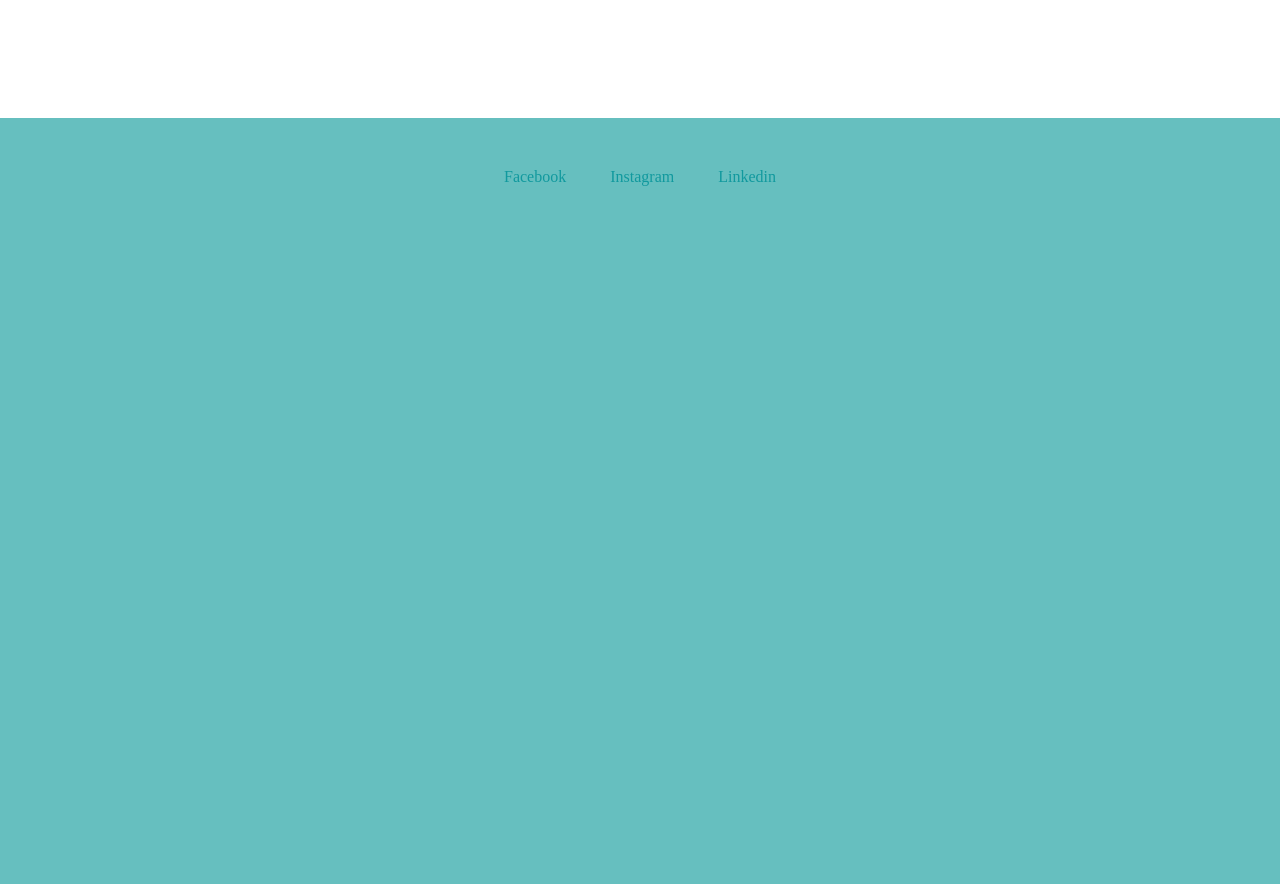
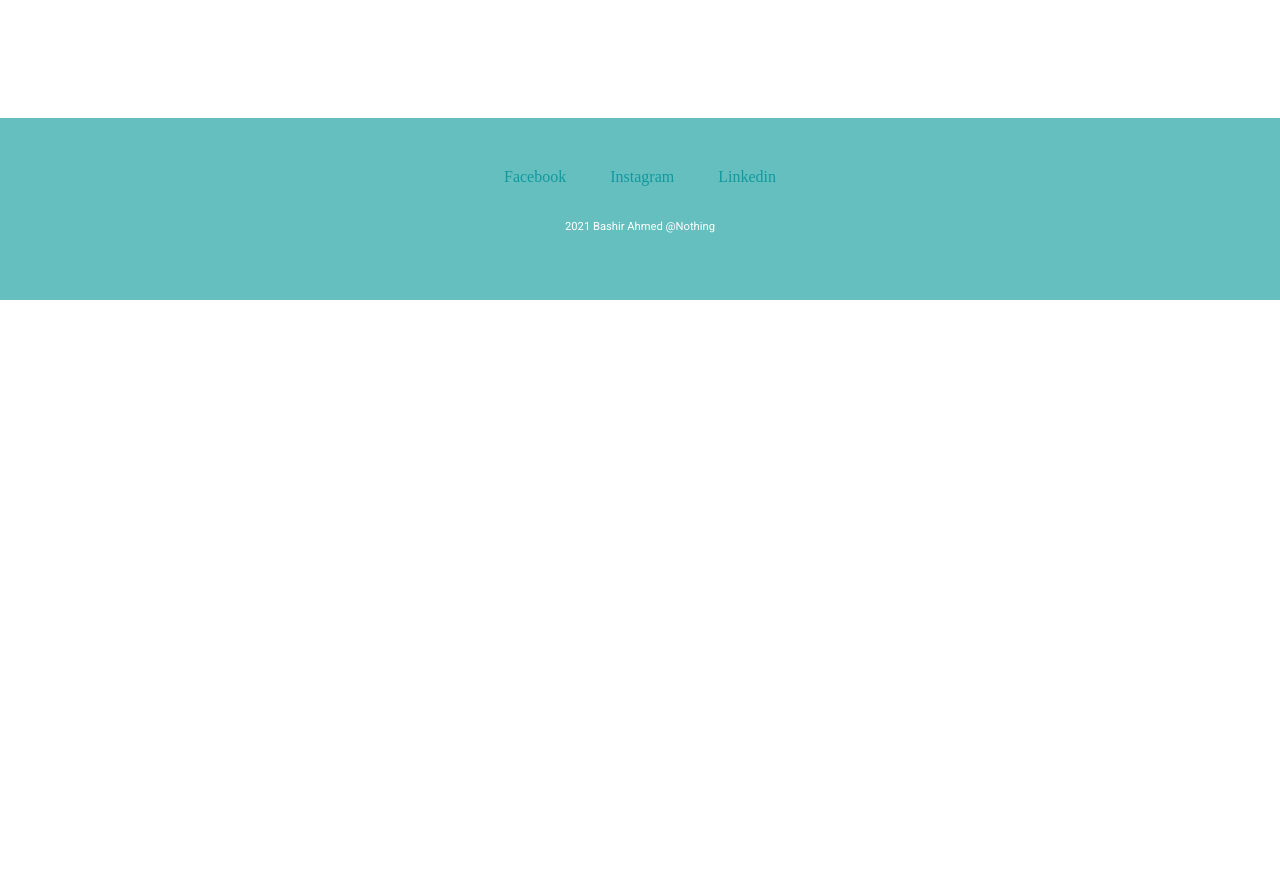
Before and after one commit to Bashir45/Personal-site, a plain HTML site: page index.html in a window 1280 px wide. Shown: the part 4036-4920 px from the top of the page. After the commit the page ends 4336 px from the top, so only its background shows below. Drawn offline with Linux system fonts and the light colour scheme.

Commit message:
Update styles.css

```diff
--- a/styles.css
+++ b/styles.css
@@ -159,9 +159,9 @@ margin-top: 50px;
   width: 100%;
 }
 .copyright{
-  font-size: .7rem;
+  font-size: 70%;
   color: white;
-  margin-top: 70%;
+  margin-top: 30px;
 }
 .get-in-touch{
   color: #66BFBF;
```
